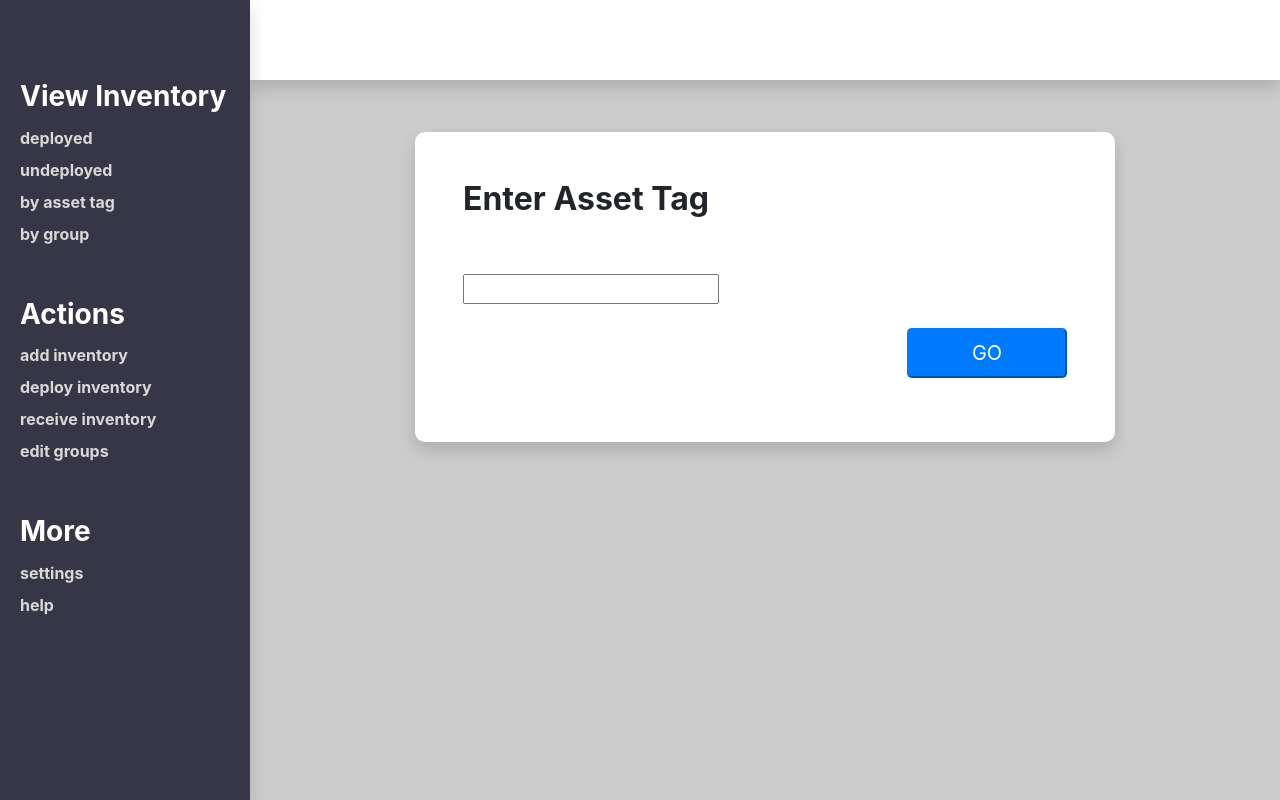
After one commit to teschel6/assetManager, a Django app: page /select/ in a window 1280 px wide. The commit adds this page. Run offline with Django 3.2, Linux system fonts and the light colour scheme; some libraries are stand-ins or nearby versions.

Commit message:
Added Search for asset view

```diff
--- a/assetManager/assetManager/settings.py
+++ b/assetManager/assetManager/settings.py
@@ -26,7 +26,7 @@ SECRET_KEY = '9om(0!wl##czb(fvqk^8$d2%p_s21)d64*3^rz+7zfq@5)xz3t'
 DEBUG = True
 
 #SECURITY WARNING For development only
-ALLOWED_HOSTS = ['172.16.34.29','172.17.38.58']
+ALLOWED_HOSTS = ['*']
 
 
 # Application definition
--- a/assetManager/manager/forms.py
+++ b/assetManager/manager/forms.py
@@ -23,6 +23,10 @@ class AddInventory(forms.Form):
 	year_range = range(datetime.date.today().year - 20,datetime.date.today().year + 20) #custom year range for select date widget
 	warr_exp = forms.DateField(widget=forms.SelectDateWidget(years=year_range),required=False)
 	date_purchased = forms.DateField(widget=forms.SelectDateWidget(years=year_range),required=False)
+
+class getAsset(forms.Form):
+	asset_tag = forms.IntegerField(required=True)
+	asset_tag.widget.attrs.update({'autocomplete':'off'})
 
 class EditInventory(forms.Form):
 	computer_name = forms.CharField(max_length=32,required=False)
--- a/assetManager/manager/templates/manager/index.html
+++ b/assetManager/manager/templates/manager/index.html
@@ -18,7 +18,7 @@
 			<ul class="menu_list">
 				<li class="menu_item">deployed</li>
 				<li class="menu_item">undeployed</li>
-				<li class="menu_item">by asset tag</li>
+				<li class="menu_item"><a href='/select'>by asset tag</a></li>
 				<li class="menu_item">by group</li>
 			</ul>
 		<h3 class="menu_title">Actions</h3>
--- /dev/null
+++ b/assetManager/manager/templates/manager/selectAsset.html
@@ -0,0 +1,14 @@
+<!--Select Asset by asset tag prompt-->
+{% load addCSS %}
+
+<div class="cardd shadow" method="post">
+        <h2 class="cardd_header">Enter Asset Tag</h2>
+        <form method="get">
+            <br><br>
+		        {{ form.asset_tag|addclass:'form-control'}}
+		        <br><br>
+		        <div style="text-align:right">
+              <button type="submit" class="btn-lg btn-primary btn-wide">GO</button>
+		        </div>
+        </form>
+</div>
--- a/assetManager/manager/urls.py
+++ b/assetManager/manager/urls.py
@@ -11,4 +11,5 @@ urlpatterns = [
     path('receive/',views.receive, name='receive'),
     path('addgrp/',views.addgrp, name='addgrp'),
     path('<int:asset_tag>/',views.asset, name='asset'),
+    path('select/',views.selectAsset, name='selectAsset'),
 ]
--- a/assetManager/manager/views.py
+++ b/assetManager/manager/views.py
@@ -1,6 +1,7 @@
 from django.shortcuts import render
 from django.http import HttpResponse
 from django.http import HttpResponseRedirect
+from django.shortcuts import render_to_response
 
 from .forms import *
 from .models import *
@@ -14,6 +15,26 @@ def index(request):
 	#todo: CHANGE INDEX TO LOGIN
 	context = {} #add no sub_template
 	return render(request, 'manager/index.html',context)
+
+def selectAsset(request):
+	if request.method == 'GET':
+		form = getAsset(request.GET)
+		if form.is_valid():
+			a = form.cleaned_data['asset_tag']
+			try:
+				Inventory.objects.get(pk=a)
+				url = '/'+str(a)
+				print("goto " + url)
+				return HttpResponseRedirect('/'+str(a))
+			except Inventory.DoesNotExist:
+				message = "Oops! It looks like " + '#' + str(a) + " does not exist in inventory."
+				messages.add_message(request, messages.WARNING, message)
+	else:
+		form = selectAsset()
+	context = {'sub_template':'manager/selectAsset.html','form':form}
+	return render(request, 'manager/index.html',context)
+
+
 
 #View Asset details by asset tag view
 def asset(request, asset_tag):
```
Also changed, not shown: assetManager/inventory.sqlite3.
